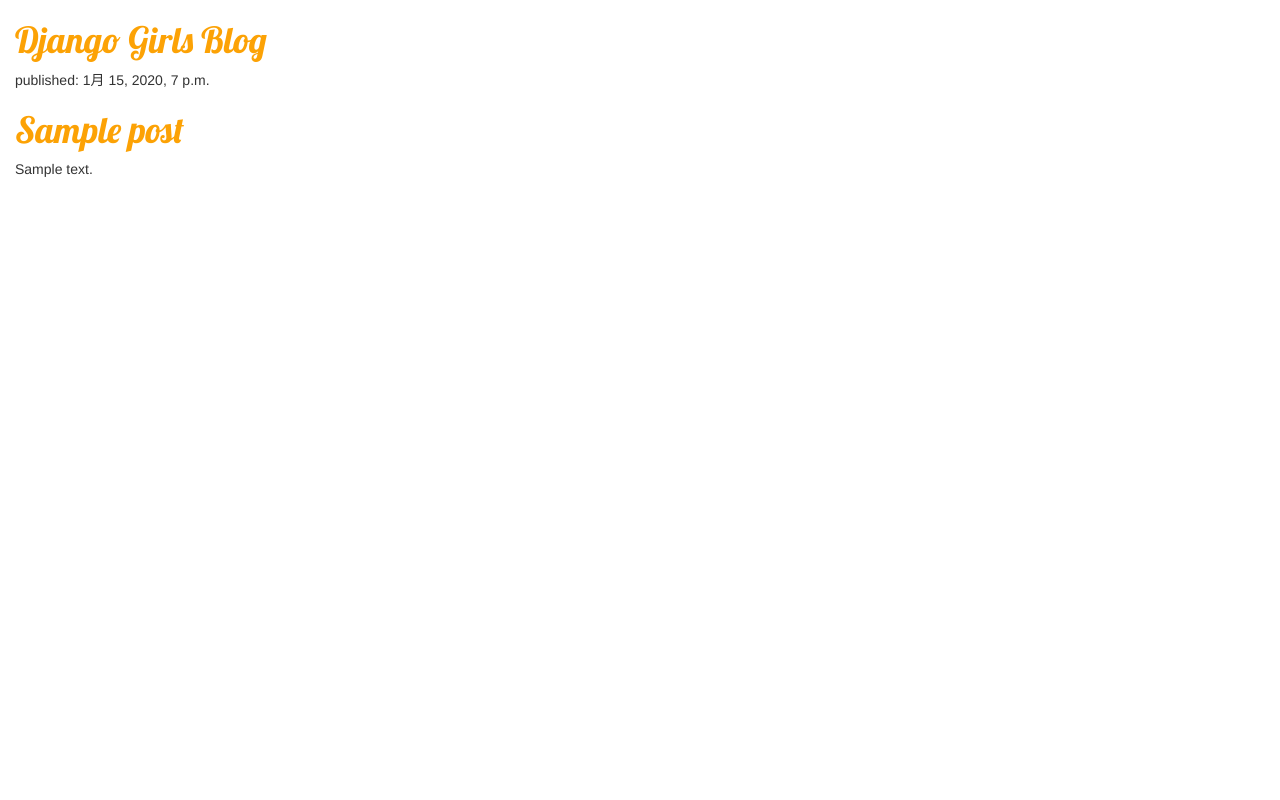
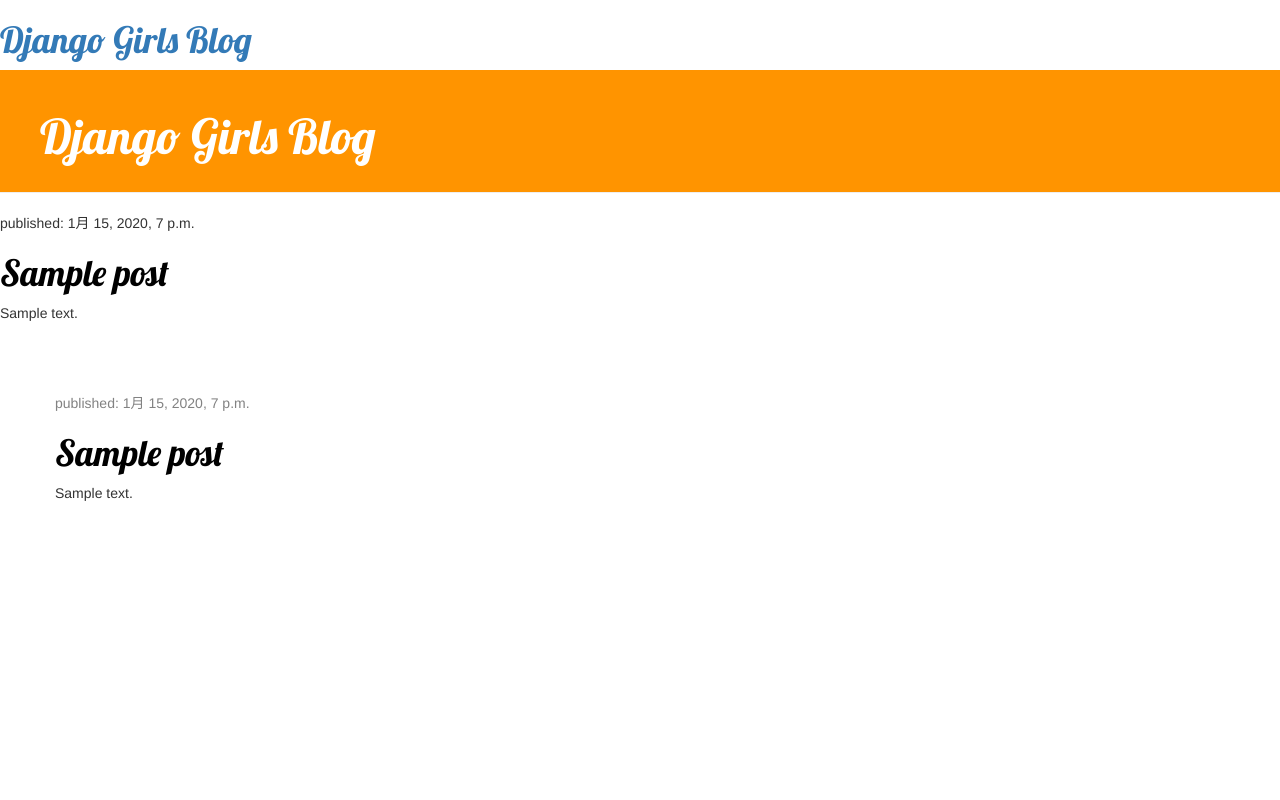
Before and after one commit to to-moto-mo/my-first-blog, a Django app: template blog/templates/blog/post_list.html in a window 1280 px wide. Run offline with Django 3.2, Linux system fonts and the light colour scheme; the template is opened without the code that fills it: values that come from a table or form of the project are taken from there, others are empty; tables that the repository leaves empty hold one stand-in row (values such as "Sample post"); some libraries are stand-ins or nearby versions.

Commit message:
Changed the HTML for the site.

```diff
--- a/blog/static/css/blog.css
+++ b/blog/static/css/blog.css
@@ -1,7 +1,46 @@
-h1 a {
-    color: #FCA205;
-    font-family: 'Lobster';
+.page-header {
+    background-color: #ff9400;
+    margin-top: 0;
+    padding: 20px 20px 20px 40px;
 }
-body {
-    padding-left: 15px;
+
+.page-header h1, .page-header h1 a, .page-header h1 a:visited, .page-header h1 a:active {
+    color: #ffffff;
+    font-size: 36pt;
+    text-decoration: none;
 }
+
+.content {
+    margin-left: 40px;
+}
+
+h1, h2, h3, h4 {
+    font-family: 'Lobster', cursive;
+}
+
+.date {
+    color: #828282;
+}
+
+.save {
+    float: right;
+}
+
+.post-form textarea, .post-form input {
+    width: 100%;
+}
+
+.top-menu, .top-menu:hover, .top-menu:visited {
+    color: #ffffff;
+    float: right;
+    font-size: 26pt;
+    margin-right: 20px;
+}
+
+.post {
+    margin-bottom: 70px;
+}
+
+.post h1 a, .post h1 a:visited {
+    color: #000000;
+}
--- a/blog/templates/blog/post_list.html
+++ b/blog/templates/blog/post_list.html
@@ -12,12 +12,29 @@
             <h1><a href="/">Django Girls Blog</a></h1>
         </div>
 
-        {% for post in posts %}
-            <div>
-                <p>published: {{ post.published_date }}</p>
-                <h1><a href="">{{ post.title }}</a></h1>
-                <p>{{ post.text|linebreaksbr }}</p>
-            </div>
-        {% endfor %}
+        <div class="page-header">
+    		<h1><a href="/">Django Girls Blog</a></h1>
+		</div>
+		<div class="post">
+    		<p>published: {{ post.published_date }}</p>
+    		<h1><a href="">{{ post.title }}</a></h1>
+    		<p>{{ post.text|linebreaksbr }}</p>
+		</div>
+
+<div class="content container">
+    <div class="row">
+        <div class="col-md-8">
+            {% for post in posts %}
+                <div class="post">
+                    <div class="date">
+                        <p>published: {{ post.published_date }}</p>
+                    </div>
+                    <h1><a href="">{{ post.title }}</a></h1>
+                    <p>{{ post.text|linebreaksbr }}</p>
+                </div>
+            {% endfor %}
+        </div>
+    </div>
+</div>
     </body>
 </html>
```
